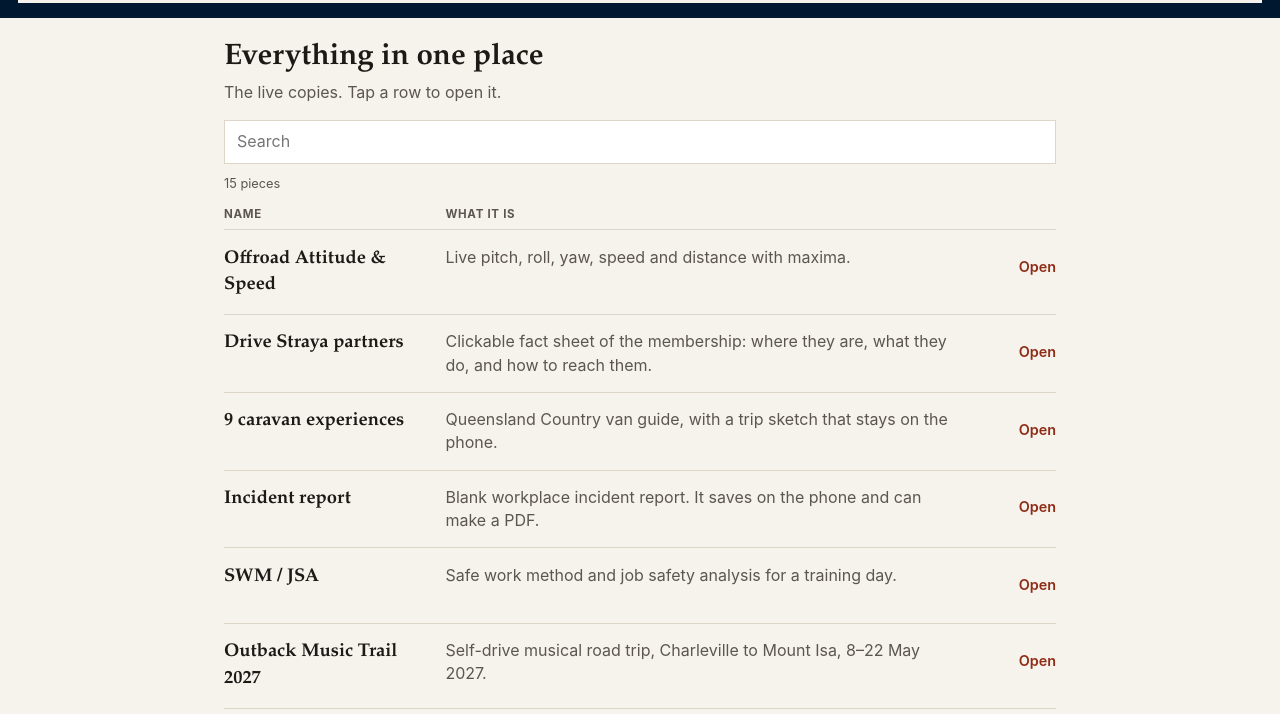
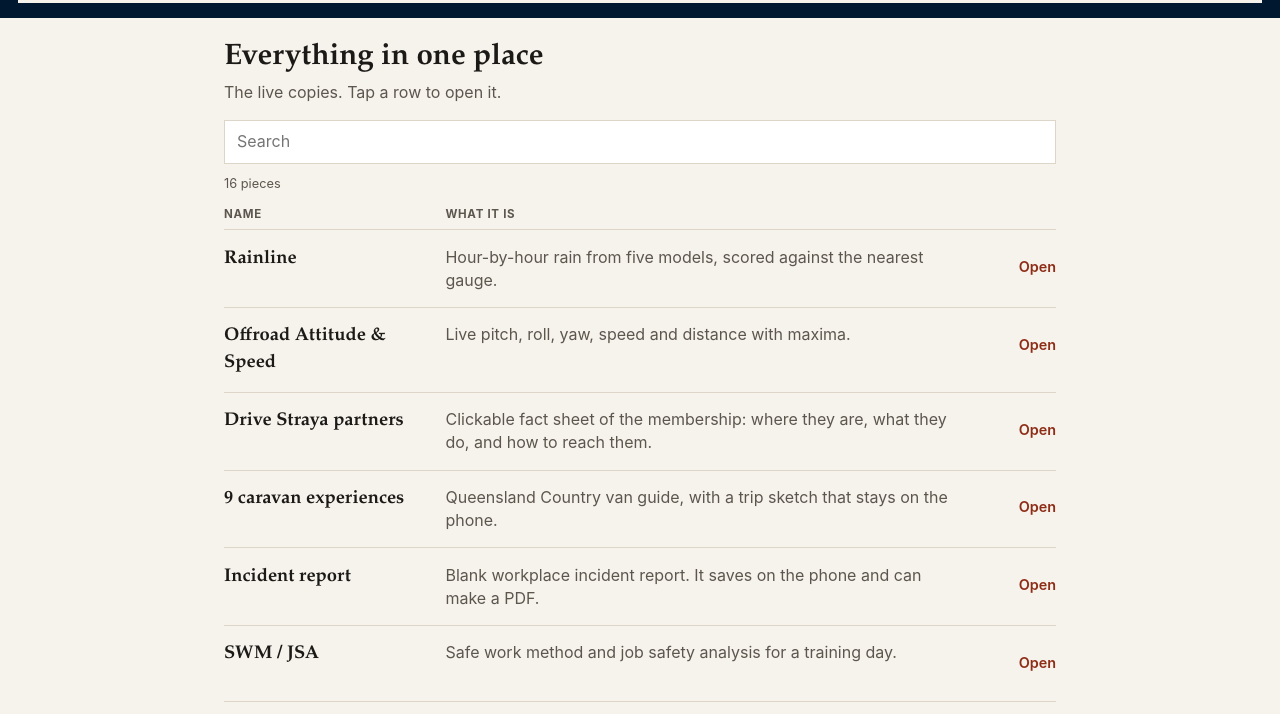
Before and after one commit to aora73/AORA-Apps, a plain HTML site: page shelf/index.html in a window 1280 px wide. Shown: the part 79-793 px from the top of the page. Drawn offline with Linux system fonts and the light colour scheme.

Commit message:
Add Rainline to the apps collection.

```diff
--- a/shelf/index.html
+++ b/shelf/index.html
@@ -154,6 +154,7 @@
 </main>
 <script>
 const ROWS = [
+  ["Rainline", "Hour-by-hour rain from five models, scored against the nearest gauge.", "https://github.com/aora73/rainline"],
   ["Offroad Attitude & Speed", "Live pitch, roll, yaw, speed and distance with maxima.", "https://aora73.github.io/AORA-Apps/attitude/"],
   ["Drive Straya partners", "Clickable fact sheet of the membership: where they are, what they do, and how to reach them.", "https://aora73.github.io/AORA-Apps/drive-straya/"],
   ["9 caravan experiences", "Queensland Country van guide, with a trip sketch that stays on the phone.", "https://aora73.github.io/AORA-Apps/queensland-country/"],
```
